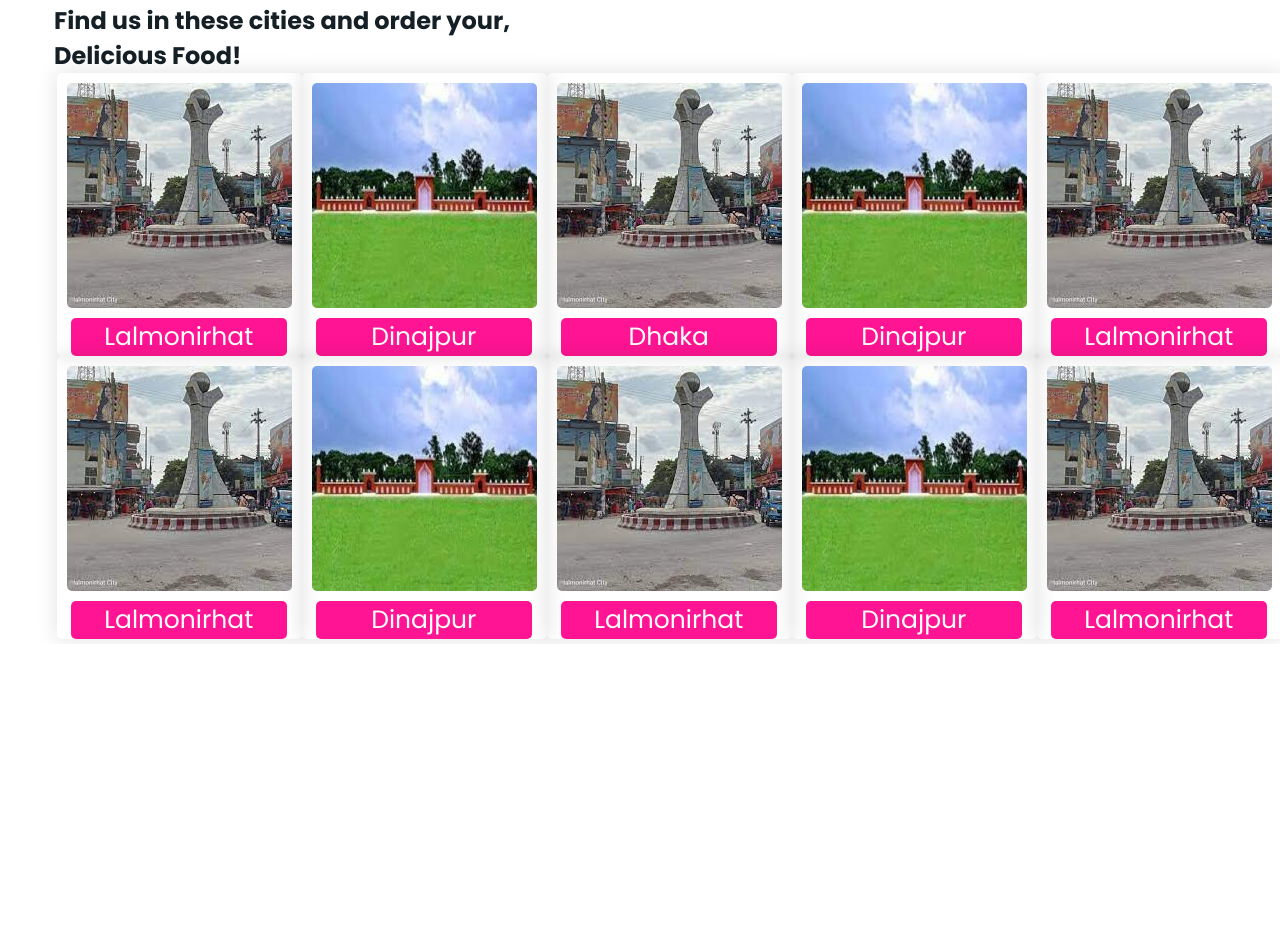
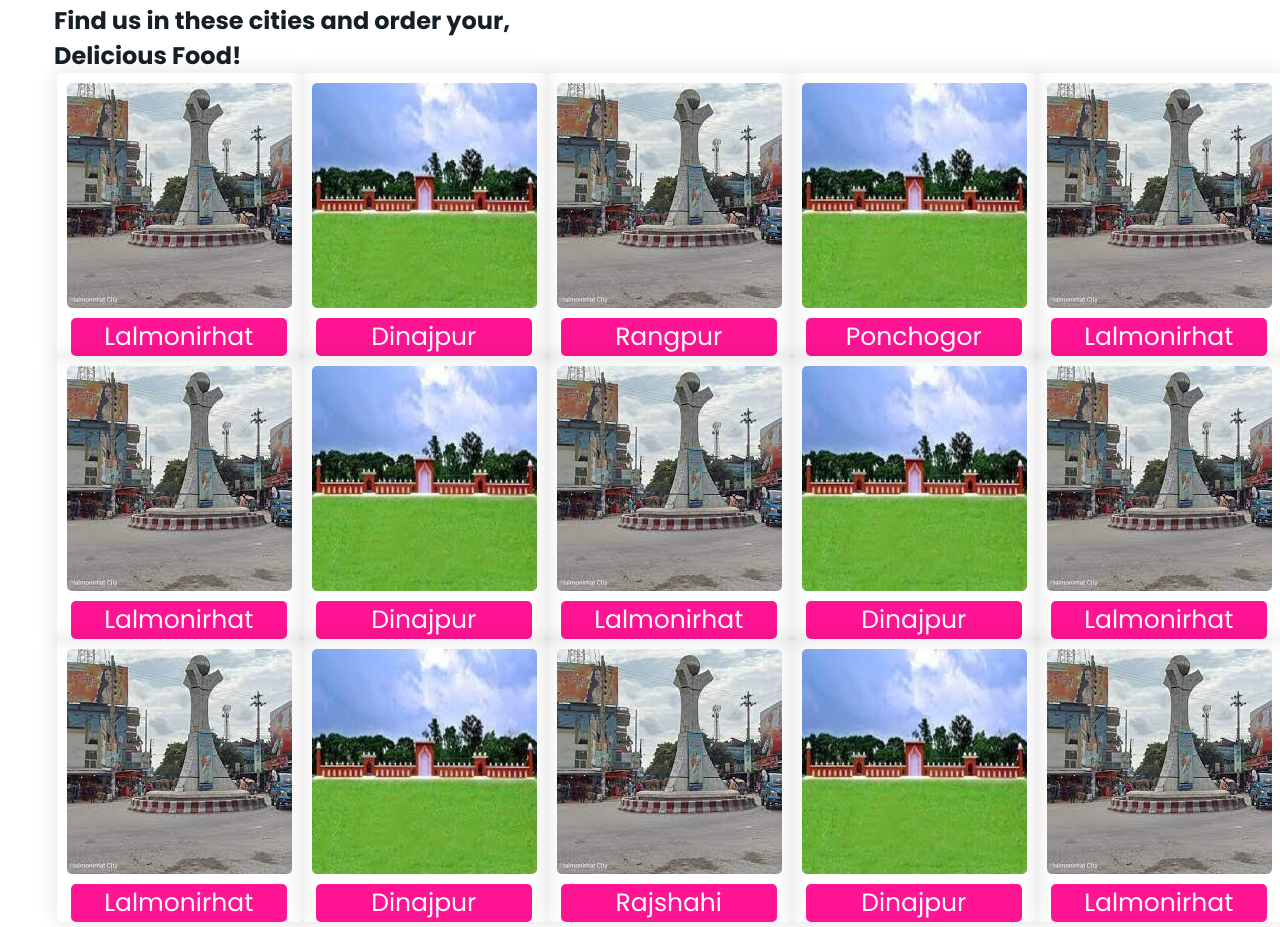
Before and after one commit to Jubayerhusain/Delicious-Food, a plain HTML site: page index.html in a window 1280 px wide. Shown: the part 462-1389 px from the top of the page. Before the commit the page ends 1106 px from the top, so only its background shows below. Drawn offline with Linux system fonts and the light colour scheme.

Commit message:
new update

```diff
--- a/index.html
+++ b/index.html
@@ -45,35 +45,40 @@
                 <img src="image/lalmonirhat.jpeg"
                 alt="lalmonirhat-Picture">
                 <div class="city-name">
-                    <a href="https://bn.wikipedia.org/wiki/%E0%A6%B2%E0%A6%BE%E0%A6%B2%E0%A6%AE%E0%A6%A8%E0%A6%BF%E0%A6%B0%E0%A6%B9%E0%A6%BE%E0%A6%9F_%E0%A6%9C%E0%A7%87%E0%A6%B2%E0%A6%BE" target="_blank">Lalmonirhat</a>
+                    <a href="https://bn.wikipedia.org/wiki/%E0%A6%B2%E0%A6%BE%E0%A6%B2%E0%A6%AE%E0%A6%A8%E0%A6%BF%E0%A6%B0%E0%A6%B9%E0%A6%BE%E0%A6%9F_%E0%A6%9C%E0%A7%87%E0%A6%B2%E0%A6%BE"
+                     target="_blank">Lalmonirhat</a>
                 </div>
             </div>
             <div class="city">
                 <img src="image/dinajpur.jpg"
                 alt="dinajpur-picture">
                 <div class="city-name">
-                    <a href="https://bn.wikipedia.org/wiki/%E0%A6%A6%E0%A6%BF%E0%A6%A8%E0%A6%BE%E0%A6%9C%E0%A6%AA%E0%A7%81%E0%A6%B0_%E0%A6%9C%E0%A7%87%E0%A6%B2%E0%A6%BE" target="_blank">Dinajpur</a>
+                    <a href="https://bn.wikipedia.org/wiki/%E0%A6%A6%E0%A6%BF%E0%A6%A8%E0%A6%BE%E0%A6%9C%E0%A6%AA%E0%A7%81%E0%A6%B0_%E0%A6%9C%E0%A7%87%E0%A6%B2%E0%A6%BE"
+                     target="_blank">Dinajpur</a>
                 </div>
             </div>
             <div class="city">
                 <img src="image/lalmonirhat.jpeg"
                 alt="lalmonirhat-Picture">
                 <div class="city-name">
-                    <a href="https://bn.wikipedia.org/wiki/%E0%A6%B2%E0%A6%BE%E0%A6%B2%E0%A6%AE%E0%A6%A8%E0%A6%BF%E0%A6%B0%E0%A6%B9%E0%A6%BE%E0%A6%9F_%E0%A6%9C%E0%A7%87%E0%A6%B2%E0%A6%BE" target="_blank">Dhaka</a>
+                    <a href="https://bn.wikipedia.org/wiki/%E0%A6%B2%E0%A6%BE%E0%A6%B2%E0%A6%AE%E0%A6%A8%E0%A6%BF%E0%A6%B0%E0%A6%B9%E0%A6%BE%E0%A6%9F_%E0%A6%9C%E0%A7%87%E0%A6%B2%E0%A6%BE"
+                     target="_blank">Rangpur</a>
                 </div>
             </div>
             <div class="city">
                 <img src="image/dinajpur.jpg"
                 alt="dinajpur-picture">
                 <div class="city-name">
-                    <a href="https://bn.wikipedia.org/wiki/%E0%A6%A6%E0%A6%BF%E0%A6%A8%E0%A6%BE%E0%A6%9C%E0%A6%AA%E0%A7%81%E0%A6%B0_%E0%A6%9C%E0%A7%87%E0%A6%B2%E0%A6%BE" target="_blank">Dinajpur</a>
+                    <a href="https://bn.wikipedia.org/wiki/%E0%A6%A6%E0%A6%BF%E0%A6%A8%E0%A6%BE%E0%A6%9C%E0%A6%AA%E0%A7%81%E0%A6%B0_%E0%A6%9C%E0%A7%87%E0%A6%B2%E0%A6%BE"
+                     target="_blank">Ponchogor</a>
                 </div>
             </div>
             <div class="city">
                 <img src="image/lalmonirhat.jpeg"
                 alt="lalmonirhat-Picture">
                 <div class="city-name">
-                    <a href="https://bn.wikipedia.org/wiki/%E0%A6%B2%E0%A6%BE%E0%A6%B2%E0%A6%AE%E0%A6%A8%E0%A6%BF%E0%A6%B0%E0%A6%B9%E0%A6%BE%E0%A6%9F_%E0%A6%9C%E0%A7%87%E0%A6%B2%E0%A6%BE" target="_blank">Lalmonirhat</a>
+                    <a href="https://bn.wikipedia.org/wiki/%E0%A6%B2%E0%A6%BE%E0%A6%B2%E0%A6%AE%E0%A6%A8%E0%A6%BF%E0%A6%B0%E0%A6%B9%E0%A6%BE%E0%A6%9F_%E0%A6%9C%E0%A7%87%E0%A6%B2%E0%A6%BE"
+                     target="_blank">Lalmonirhat</a>
                 </div>
             </div>
         </div>
@@ -117,6 +122,49 @@
                 </div>
             </div>
         </div>
+
+
+
+
+        <div class="culom3">
+            <div class="city">
+                <img src="image/lalmonirhat.jpeg"
+                alt="lalmonirhat-Picture">
+                <div class="city-name">
+                    <a href="https://bn.wikipedia.org/wiki/%E0%A6%B2%E0%A6%BE%E0%A6%B2%E0%A6%AE%E0%A6%A8%E0%A6%BF%E0%A6%B0%E0%A6%B9%E0%A6%BE%E0%A6%9F_%E0%A6%9C%E0%A7%87%E0%A6%B2%E0%A6%BE" target="_blank">Lalmonirhat</a>
+                </div>
+            </div>
+            <div class="city">
+                <img src="image/dinajpur.jpg"
+                alt="dinajpur-picture">
+                <div class="city-name">
+                    <a href="https://bn.wikipedia.org/wiki/%E0%A6%A6%E0%A6%BF%E0%A6%A8%E0%A6%BE%E0%A6%9C%E0%A6%AA%E0%A7%81%E0%A6%B0_%E0%A6%9C%E0%A7%87%E0%A6%B2%E0%A6%BE"
+                     target="_blank">Dinajpur</a>
+                </div>
+            </div>
+            <div class="city">
+                <img src="image/lalmonirhat.jpeg"
+                alt="lalmonirhat-Picture">
+                <div class="city-name">
+                    <a href="https://bn.wikipedia.org/wiki/%E0%A6%B2%E0%A6%BE%E0%A6%B2%E0%A6%AE%E0%A6%A8%E0%A6%BF%E0%A6%B0%E0%A6%B9%E0%A6%BE%E0%A6%9F_%E0%A6%9C%E0%A7%87%E0%A6%B2%E0%A6%BE"
+                     target="_blank">Rajshahi</a>
+                </div>
+            </div>
+            <div class="city">
+                <img src="image/dinajpur.jpg"
+                alt="dinajpur-picture">
+                <div class="city-name">
+                    <a href="https://bn.wikipedia.org/wiki/%E0%A6%A6%E0%A6%BF%E0%A6%A8%E0%A6%BE%E0%A6%9C%E0%A6%AA%E0%A7%81%E0%A6%B0_%E0%A6%9C%E0%A7%87%E0%A6%B2%E0%A6%BE" target="_blank">Dinajpur</a>
+                </div>
+            </div>
+            <div class="city">
+                <img src="image/lalmonirhat.jpeg"
+                alt="lalmonirhat-Picture">
+                <div class="city-name">
+                    <a href="https://bn.wikipedia.org/wiki/%E0%A6%B2%E0%A6%BE%E0%A6%B2%E0%A6%AE%E0%A6%A8%E0%A6%BF%E0%A6%B0%E0%A6%B9%E0%A6%BE%E0%A6%9F_%E0%A6%9C%E0%A7%87%E0%A6%B2%E0%A6%BE" target="_blank">Lalmonirhat</a>
+                </div>
+            </div>
+        </div>
     </div>
     <!-- main-conteiner close -->
 
--- a/style.css
+++ b/style.css
@@ -179,7 +179,7 @@ margin:auto; */
     background-color: var(--color3);
     border: 2px solid #FF1493;
 }
-.culom1, .culom2{
+.culom1, .culom2, .culom3{
     display: flex;
     /* margin-top: 10px; */
     align-items: center;
```
